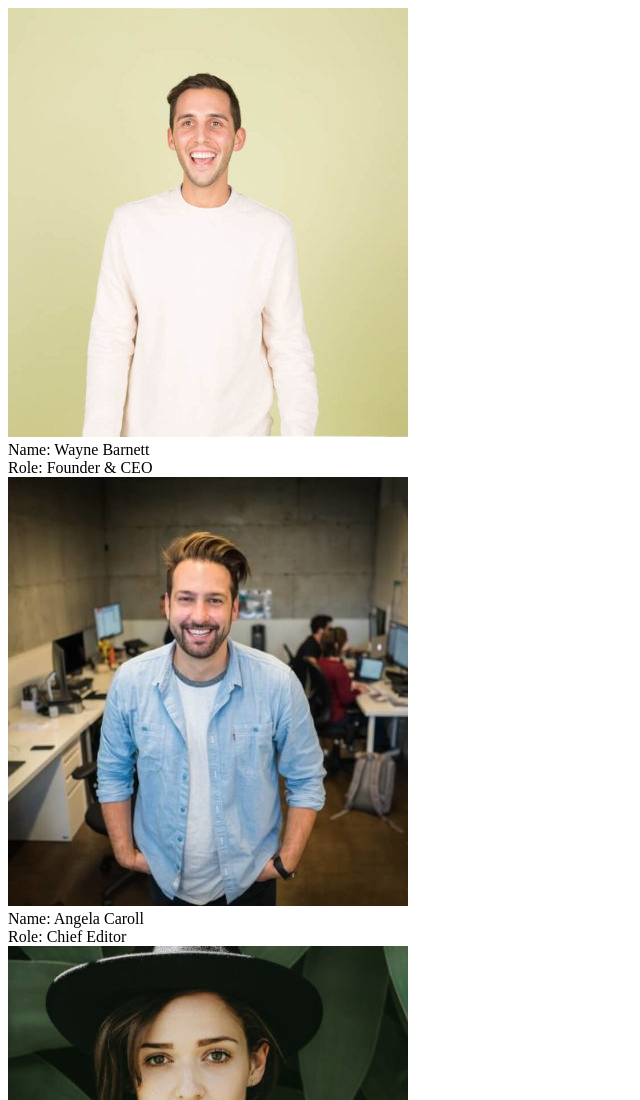
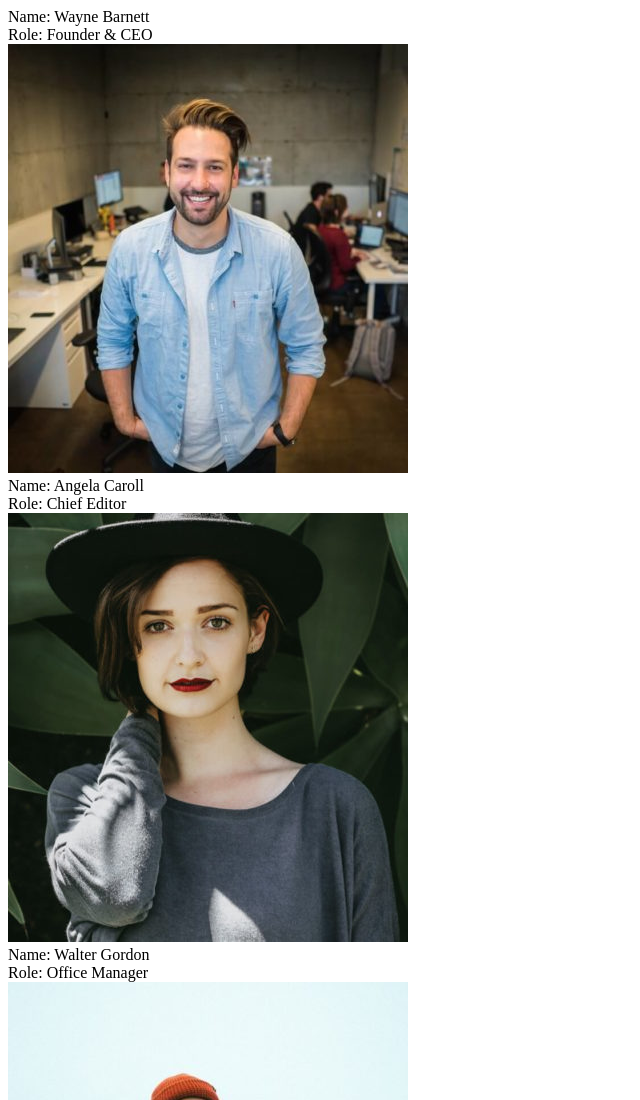
Before and after one commit to battistaennio/js-our-team, a plain HTML site: page Bonus/index.html in a window 1280 px wide. Shown: the top 1100 px of the page, without its empty margins (0-640 px from the left). Drawn offline with Linux system fonts and the light colour scheme.

Commit message:
Bonus 1: fix html test

```diff
--- a/Bonus/index.html
+++ b/Bonus/index.html
@@ -11,9 +11,7 @@
 <body>
 
     <div id="container">
-        <div class="card">
-            <img src="img/scott-estrada-developer.jpg">
-        </div>
+
     </div>
 
     <!-- js -->
```
